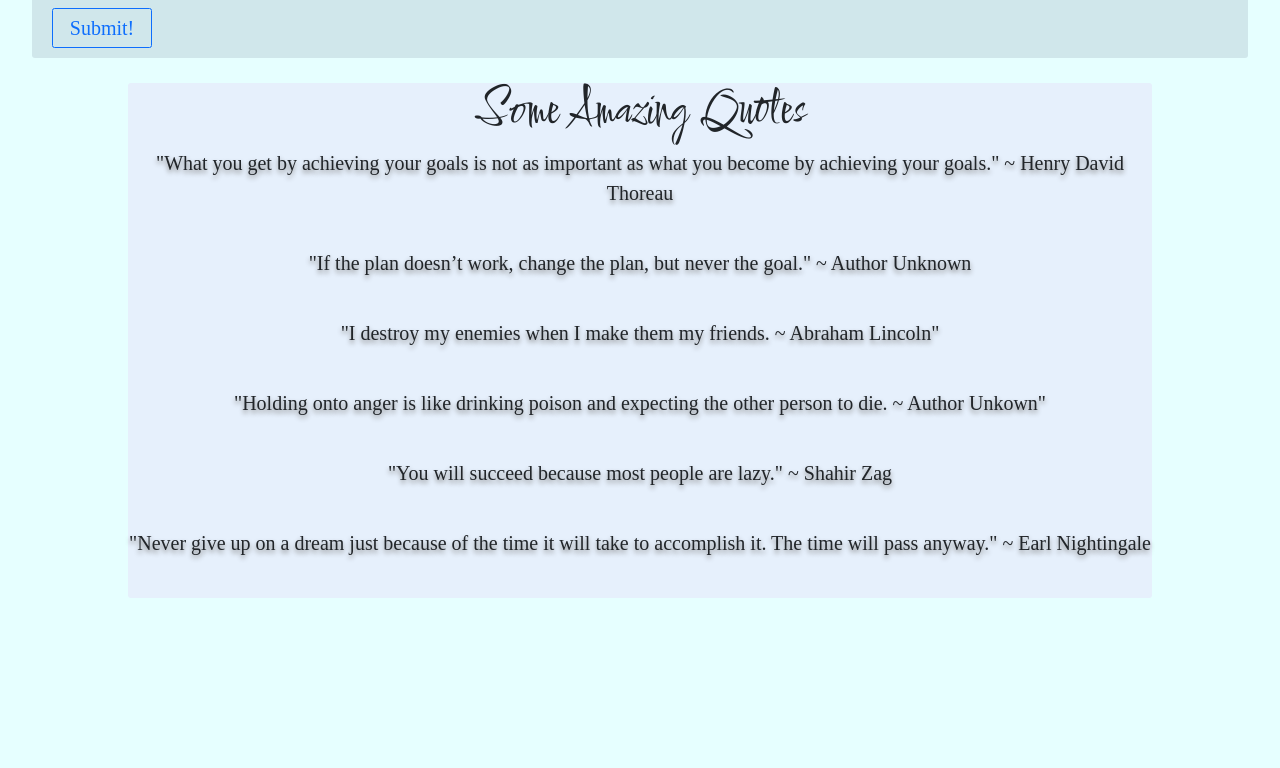
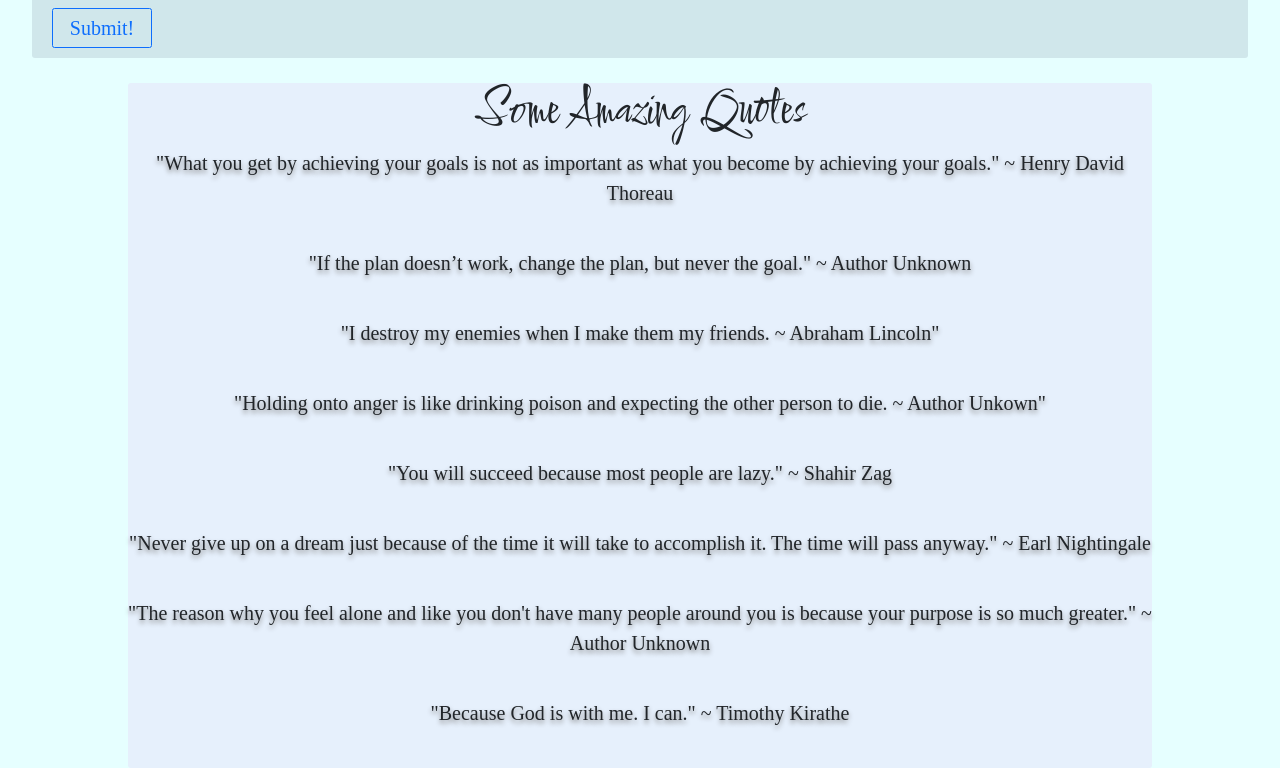
Before and after one commit to TimKirathe/quote-creator-angular, an Angular app: page / in a window 1280 px wide. Shown: the part 368-1136 px from the top of the page. Before the commit the page ends 966 px from the top, so only its background shows below. Built offline with nearby package versions, Linux system fonts and the light colour scheme; a web font is replaced by a local one.

Commit message:
Finalized on the pre-existing quotes section

```diff
--- a/src/app/quote-form/quote-form.component.html
+++ b/src/app/quote-form/quote-form.component.html
@@ -49,5 +49,9 @@
     <br>
     <p>"Never give up on a dream just because of the time it will take to accomplish it. The time will pass anyway." ~ Earl Nightingale</p>
     <br>
+    <p>"The reason why you feel alone and like you don't have many people around you is because your purpose is so much greater." ~ Author Unknown</p>
+    <br>
+    <p>"Because God is with me.  I can." ~ Timothy Kirathe</p>
+    <br>
   </div>
 </div>
```
